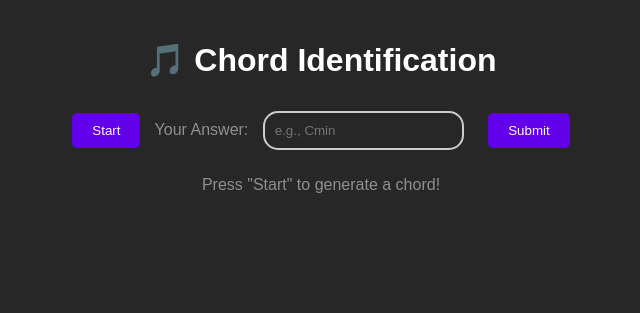
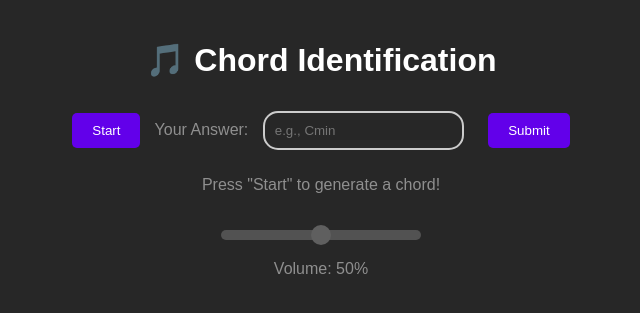
Before and after one commit to Hadevsh/Noteful, a Flask app: page /chord_identification in a window 1280 px wide. Shown: the top 313 px of the page, without its empty margins (319-959 px from the left). Run offline with Flask 3, Linux system fonts and the light colour scheme.

Commit message:
Add volume slider

```diff
--- /dev/null
+++ b/static/js/chord_identification.js
@@ -0,0 +1,9 @@
+let correctChord = null;
+let audioContext = null; // Declare globally to avoid multiple instances
+
+// Update the volume display based on the slider value
+document.getElementById('volume-slider').addEventListener('input', function () {
+    const volume = this.value;
+    const volumePercentage = Math.round(volume * 100); // Convert to percentage
+    document.getElementById('volume-display').innerText = `${volumePercentage}%`; // Update the text with percentage
+});
--- a/templates/chord_identification.html
+++ b/templates/chord_identification.html
@@ -19,6 +19,11 @@
     </div>
     <p id="result">Press "Start" to generate a chord!</p>
 
+    <!-- Volume control -->
+    <input value="0.5" type="range" id="volume-slider" min="0" max="1" step="0.01"><br>
+    <label for="volume-slider">Volume: </label>
+    <span id="volume-display">50%</span><br>
+
     <script src="/static/js/chord_identification.js"></script>
 </body>
 </html>
```
